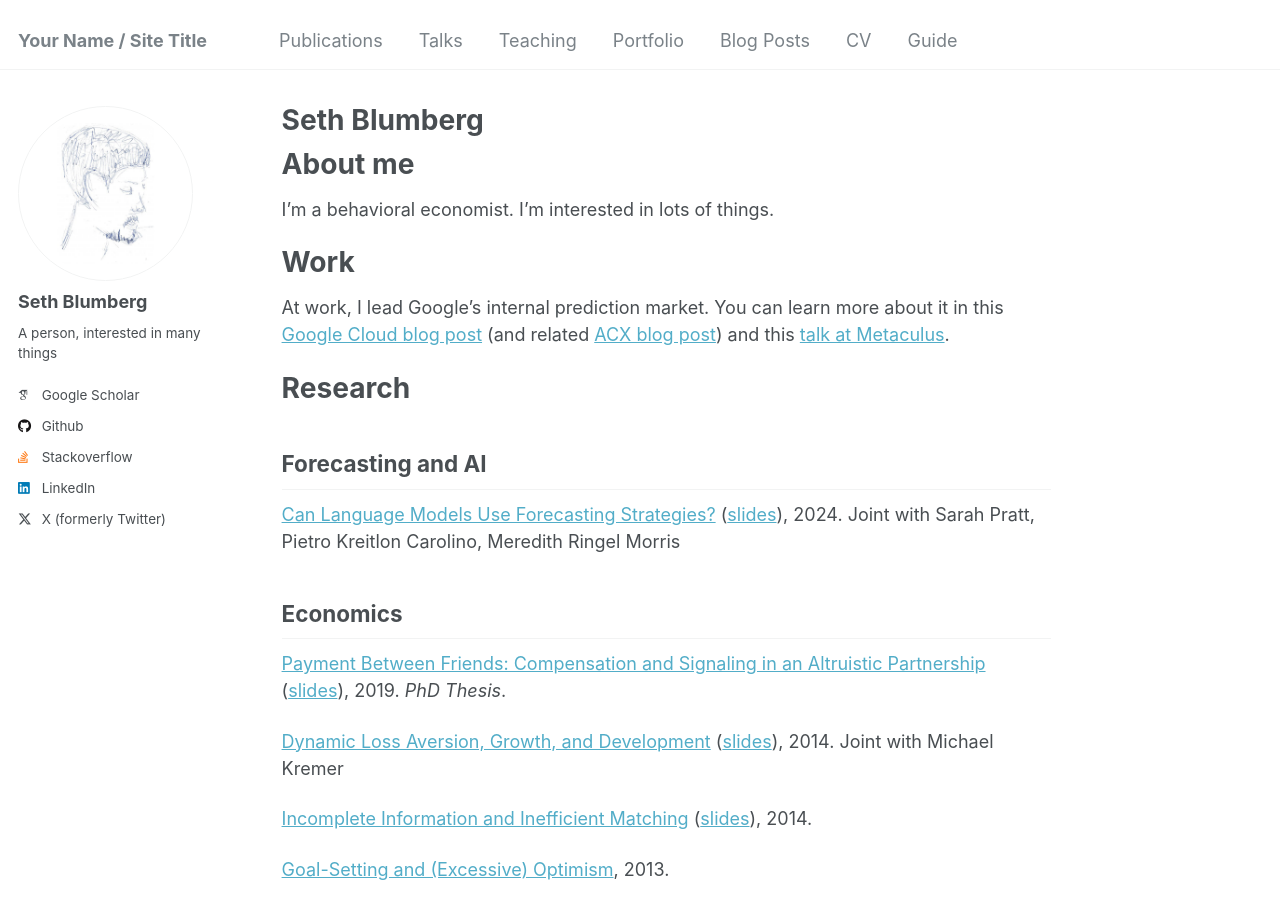
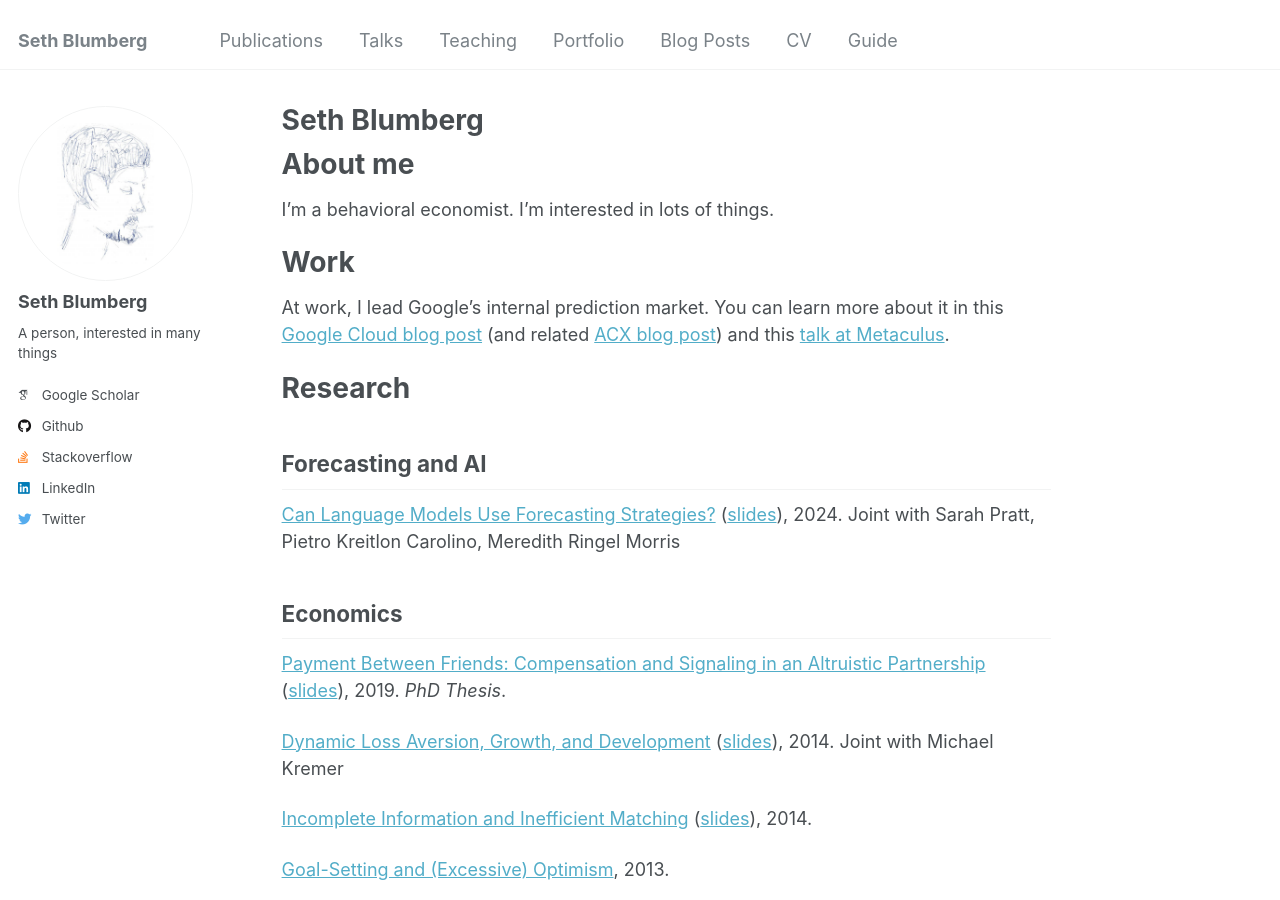
Before and after one commit to sethblumberg/sethblumberg.github.io, a Jekyll site: the page built from _pages/about.md, in a window 1280 px wide and 900 px high. Built offline with Jekyll 4.4.1, drawn with Linux system fonts in a browser that asks for light colours; some web fonts are replaced.

Commit message:
Adjust twitter icon and site title.

```diff
--- a/_config.yml
+++ b/_config.yml
@@ -8,7 +8,7 @@
 
 # Basic Site Settings
 locale                   : "en-US"
-title                    : "Your Name / Site Title"
+title                    : "Seth Blumberg"
 title_separator          : "-"
 name                     : &name "Seth Blumberg"
 description              : &description "It's a webpage"
--- a/_includes/author-profile.html
+++ b/_includes/author-profile.html
@@ -133,7 +133,7 @@
         <li><a href="https://{{ author.tumblr }}.tumblr.com"><i class="fab fa-fw fa-tumblr icon-pad-right" aria-hidden="true"></i>Tumblr</a></li>
       {% endif %}
       {% if author.twitter %}
-        <li><a href="https://twitter.com/{{ author.twitter }}"><i class="fab fa-fw fa-x-twitter icon-pad-right" aria-hidden="true"></i>X (formerly Twitter)</a></li>
+        <li><a href="https://twitter.com/{{ author.twitter }}"><i class="fab fa-fw fa-twitter icon-pad-right" aria-hidden="true"></i>Twitter</a></li>
       {% endif %}
       {% if author.vine %}
         <li><a href="https://vine.co/u/{{ author.vine }}"><i class="fab fa-fw fa-vine icon-pad-right" aria-hidden="true"></i>Vine</a></li>
```
Also changed, not shown: 1 other file.
